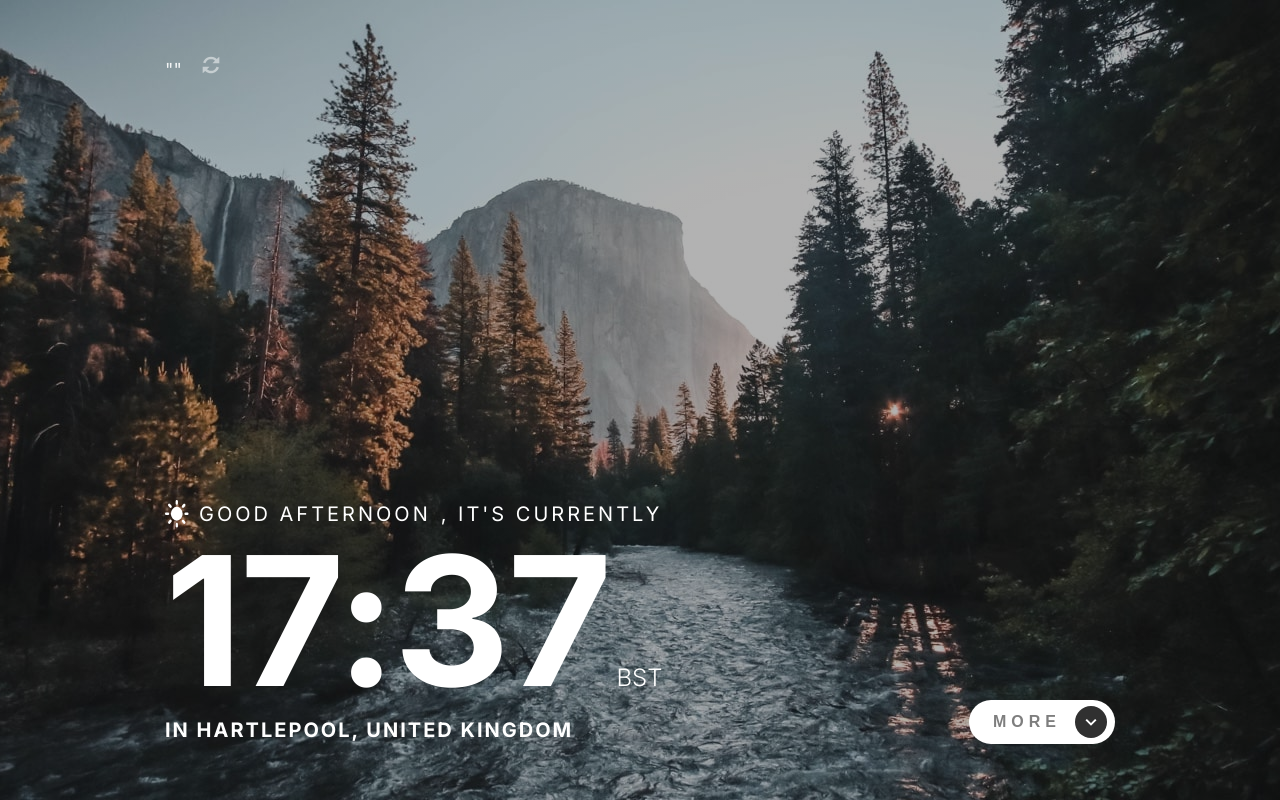
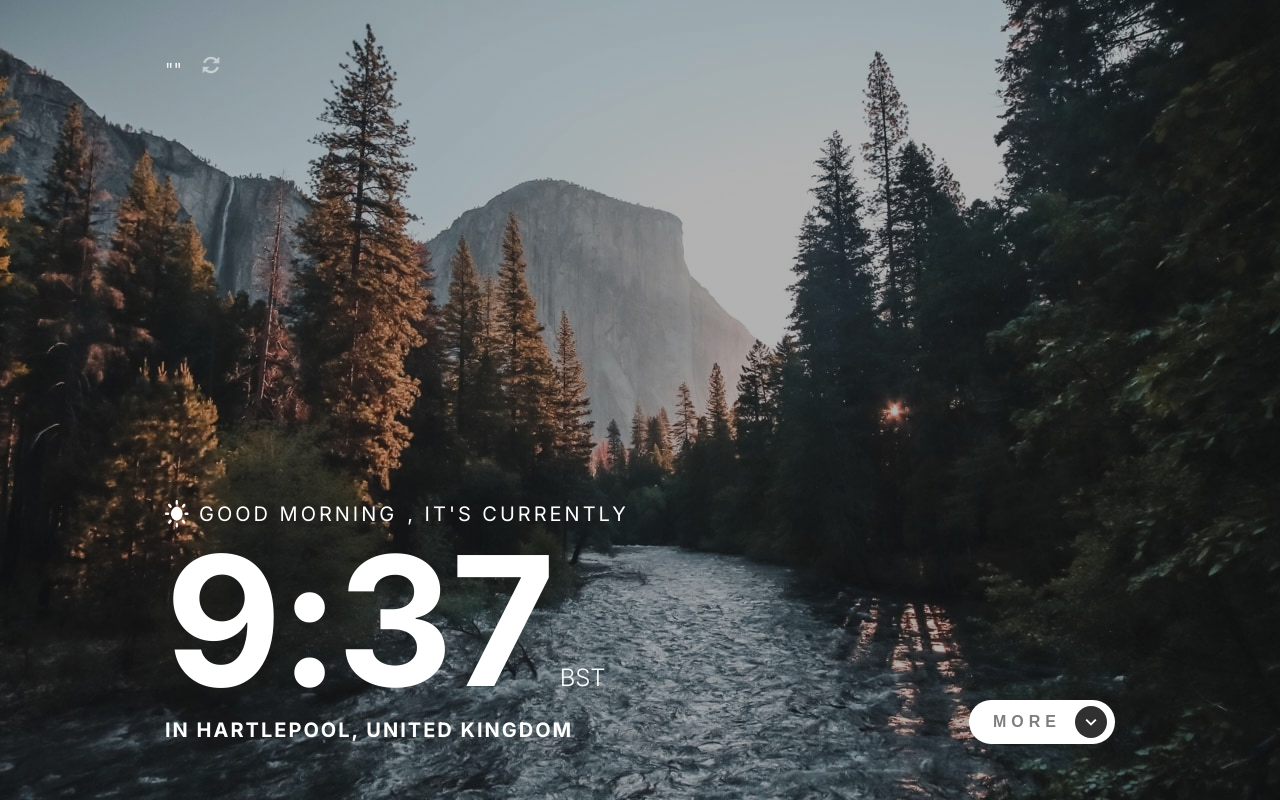
Before and after one commit to anetakasprzak/fm-clock-app-react, a React (Vite) app: page / in a window 1280 px wide. Built offline with nearby package versions, Linux system fonts and the light colour scheme; no server answers.

Commit message:
fixing paddings

```diff
--- a/src/App.jsx
+++ b/src/App.jsx
@@ -2,6 +2,7 @@ import { useEffect, useState } from "react";
 import Background from "./components/Background/Background";
 import CurrentTimeComponent from "./components/CurrentTimeComponent/CurrentTimeComponent";
 import QuotesComponent from "./components/QuotesComponent/QuotesComponent";
+import DetailsComponent from "./components/DetailsComponent/DetailsComponent";
 import Ipbase from "@everapi/ipbase-js";
 
 const mocked = {
@@ -102,7 +103,7 @@ const mocked = {
     tlds: [".uk"],
     timezone: {
       id: "Europe/London",
-      current_time: "2024-04-20T18:37:32+01:00",
+      current_time: "2024-04-20T10:37:32+01:00",
       code: "BST",
       is_daylight_saving: true,
       gmt_offset: 3600,
@@ -150,6 +151,8 @@ function App() {
   const [ipApiData, setIpApiData] = useState(mocked);
   const [worldTimeApiData, setWorldTimeApiData] = useState(mocked2);
 
+  const [isDetailsOpen, setIsDetailsOpen] = useState(false);
+
   // const ipBase = new Ipbase(
   //   "ipb_live_qSRYJeK7U7woCu8fcF8zf0jTQy1e5484YSUWExSL"
   // );
@@ -178,16 +181,17 @@ function App() {
   //   }
   // }, [ipApiData]);
 
-  console.log({ ipApiData });
-
   return (
     <div className="wrapper">
       <Background ipApiData={ipApiData}>
-        <QuotesComponent />
+        {!isDetailsOpen && <QuotesComponent />}
         <CurrentTimeComponent
           ipApiData={ipApiData}
           worldTimeApiData={worldTimeApiData}
+          setIsDetailsOpen={setIsDetailsOpen}
+          isDetailsOpen={isDetailsOpen}
         />
+        {isDetailsOpen && <DetailsComponent />}
       </Background>
     </div>
   );
--- a/src/components/Background/Background.css
+++ b/src/components/Background/Background.css
@@ -1,6 +1,6 @@
 .background__container {
   height: 100vh;
-  padding: 3.2rem 2.6rem;
+  padding-top: 2.6rem;
   z-index: 0;
   display: flex;
   flex-direction: column;
@@ -41,15 +41,11 @@
 
 @media screen and (min-width: 34em) {
   .background__container {
-    padding: 5.6rem 6rem;
+    padding-top: 5.6rem;
   }
 }
 
 @media screen and (min-width: 48em) {
-  .background__container {
-    padding: 5.6rem 10rem;
-  }
-
   .day {
     background: linear-gradient(rgba(0, 0, 0, 0.3), rgba(0, 0, 0, 0.3)),
       url("../../assets/desktop/bg-image-daytime.jpg");
@@ -64,15 +60,3 @@
     max-width: 144rem;
   }
 }
-
-@media screen and (min-width: 55em) {
-  .background__container {
-    padding: 5.6rem 16.5rem;
-  }
-}
-
-@media screen and (min-width: 80em) {
-  .background__container {
-    padding: 5.6rem 16.5rem;
-  }
-}
--- a/src/components/ButtonComponent/ButtonComponent.jsx
+++ b/src/components/ButtonComponent/ButtonComponent.jsx
@@ -1,17 +1,14 @@
 import "./ButtonComponent.css";
-import { useState } from "react";
 
-const Button = () => {
-  const [isExpand, setIsExpand] = useState(false);
-
+const Button = ({ setIsDetailsOpen, isDetailsOpen }) => {
   return (
     <button
       className="btn__expand"
-      onClick={() => setIsExpand((expand) => !expand)}
+      onClick={() => setIsDetailsOpen((open) => !open)}
     >
-      <p className="btn__expand-text">{isExpand ? "Less" : "More"}</p>
+      <p className="btn__expand-text">{isDetailsOpen ? "Less" : "More"}</p>
 
-      {!isExpand ? (
+      {!isDetailsOpen ? (
         <svg
           width="32"
           height="32"
--- a/src/components/CurrentTimeComponent/CurrentTimeComponent.css
+++ b/src/components/CurrentTimeComponent/CurrentTimeComponent.css
@@ -2,6 +2,7 @@
   display: flex;
   flex-direction: column;
   gap: 4.8rem;
+  padding: 0 1.5rem 4rem 2.6rem;
 }
 
 .current__time--box {
@@ -72,6 +73,12 @@
   }
 }
 
+@media screen and (min-width: 33em) {
+  .time__btn--wrapper {
+    padding: 0 5rem 4rem 5.6rem;
+  }
+}
+
 @media screen and (min-width: 38em) {
   .time__btn--wrapper {
     font-size: 1.6rem;
@@ -87,6 +94,18 @@
 
   .location {
     font-size: 1.5rem;
+  }
+}
+
+@media screen and (min-width: 48em) {
+  .time__btn--wrapper {
+    padding: 0 5rem 4rem 8rem;
+  }
+}
+
+@media screen and (min-width: 55em) {
+  .time__btn--wrapper {
+    padding: 0 16.5rem 5.6rem 16.5rem;
   }
 }
 
--- a/src/components/CurrentTimeComponent/CurrentTimeComponent.jsx
+++ b/src/components/CurrentTimeComponent/CurrentTimeComponent.jsx
@@ -3,7 +3,11 @@ import Button from "../ButtonComponent/ButtonComponent";
 import iconMoon from "../../assets/desktop/icon-moon.svg";
 import iconSun from "../../assets/desktop/icon-sun.svg";
 
-const CurrentTimeComponent = ({ ipApiData }) => {
+const CurrentTimeComponent = ({
+  ipApiData,
+  setIsDetailsOpen,
+  isDetailsOpen,
+}) => {
   const cityName = ipApiData?.data?.location?.city?.name;
   const countryName = ipApiData?.data?.location?.country?.name;
   const timezoneCode = ipApiData?.data?.timezone?.code;
@@ -11,14 +15,6 @@ const CurrentTimeComponent = ({ ipApiData }) => {
 
   const hour = new Date(currentTime).getHours();
   const minutes = new Date(currentTime).getMinutes();
-
-  /*
-
-  - "Good morning" between 5am and 12pm
-  - "Good afternoon" between 12pm and 6pm
-  - "Good evening" between 6pm and 5am
-
-  */
 
   const morning = hour >= 5 && hour < 12;
   const afternoon = hour >= 12 && hour < 18;
@@ -54,7 +50,10 @@ const CurrentTimeComponent = ({ ipApiData }) => {
           in {cityName}, {countryName}
         </p>
       </div>
-      <Button />
+      <Button
+        setIsDetailsOpen={setIsDetailsOpen}
+        isDetailsOpen={isDetailsOpen}
+      />
     </div>
   );
 };
--- a/src/components/DetailsComponent/DetailsComponent.css
+++ b/src/components/DetailsComponent/DetailsComponent.css
@@ -0,0 +1,5 @@
+.details__component--box {
+  height: 25.6rem;
+  background-color: rgba(255, 255, 255, 0.75);
+  backdrop-filter: blur(20.387113571166992px);
+}
--- a/src/components/DetailsComponent/DetailsComponent.jsx
+++ b/src/components/DetailsComponent/DetailsComponent.jsx
@@ -1,7 +1,7 @@
 import "./DetailsComponent.css";
 
 const DetailsComponent = () => {
-  return <div className="">DETAILS COMPONENT</div>;
+  return <div className="details__component--box">DETAILS COMPONENT</div>;
 };
 
 export default DetailsComponent;
--- a/src/components/QuotesComponent/QuotesComponent.css
+++ b/src/components/QuotesComponent/QuotesComponent.css
@@ -1,6 +1,7 @@
 .quote__component--box {
   display: flex;
   gap: 1.6rem;
+  padding: 0 1.5rem 0 2.6rem;
 }
 
 .quote__text-box {
@@ -33,6 +34,7 @@
 @media screen and (min-width: 33em) {
   .quote__component--box {
     gap: 2rem;
+    padding: 0 5rem 0 5.6rem;
   }
 
   .quote__text-box {
@@ -42,12 +44,22 @@
 }
 
 @media screen and (min-width: 48em) {
+  .quote__component--box {
+    padding: 0 5rem 4rem 8rem;
+  }
+
   .quote__text-box {
     max-width: 70%;
   }
 
   .btn__refresh {
     cursor: pointer;
+  }
+}
+
+@media screen and (min-width: 55em) {
+  .quote__component--box {
+    padding: 0 16.5rem 5.6rem 16.5rem;
   }
 }
 
```
